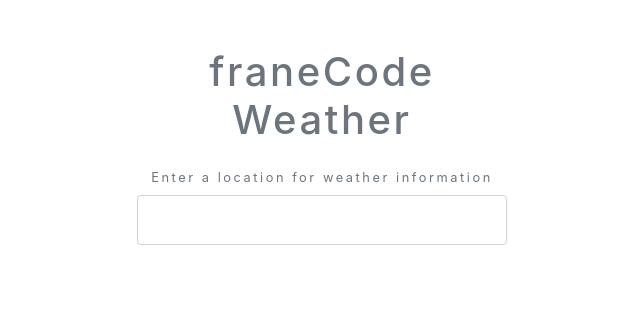
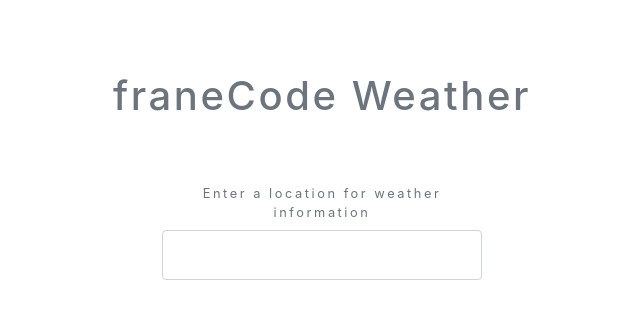
Before and after one commit to franeCode/MapTempo, a plain HTML site: page index.html in a window 1280 px wide. Shown: the whole page, without its empty margins (318-958 px from the left). Drawn offline with nearby package versions, Linux system fonts and the light colour scheme.

Commit message:
width changed

```diff
--- a/index.html
+++ b/index.html
@@ -11,16 +11,15 @@
   <title>Weather app</title>
 </head>
 <body>
-    <div class="container my-5 mx-auto">
+    <div class="d-flex flex-column justify-center my-5">
 
         <h1 class="text-muted text-center my-4">franeCode Weather</h1>
         <p id="errorElement"></p>
-        <form class="change-location my-4 text-center text-muted">
+        <form class="w-25 change-location my-4 text-center text-muted mx-auto">
           <label for="city">Enter a location for weather information</label>
           <input type="text" name="city" class="form-control p-4">
         </form>
-
-        <div class="card shadow-lg rounded d-none">
+        <div class="card shadow-lg rounded d-none mx-auto">
           <!-- <img src="https://via.placeholder.com/400x300" class="time card-img-top"> -->
           <div id="map" style="height: 400px;"></div>
 
```
